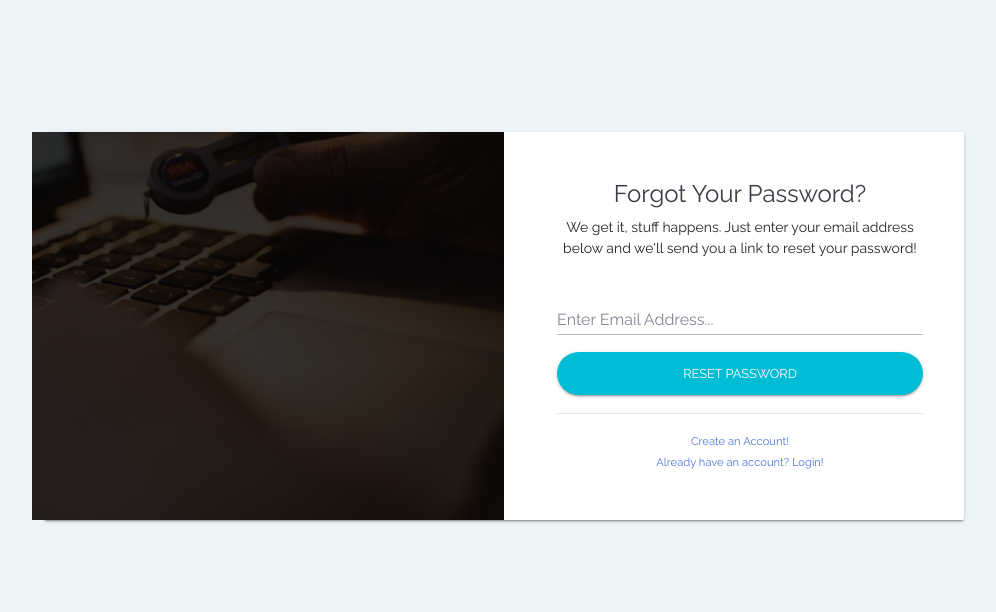
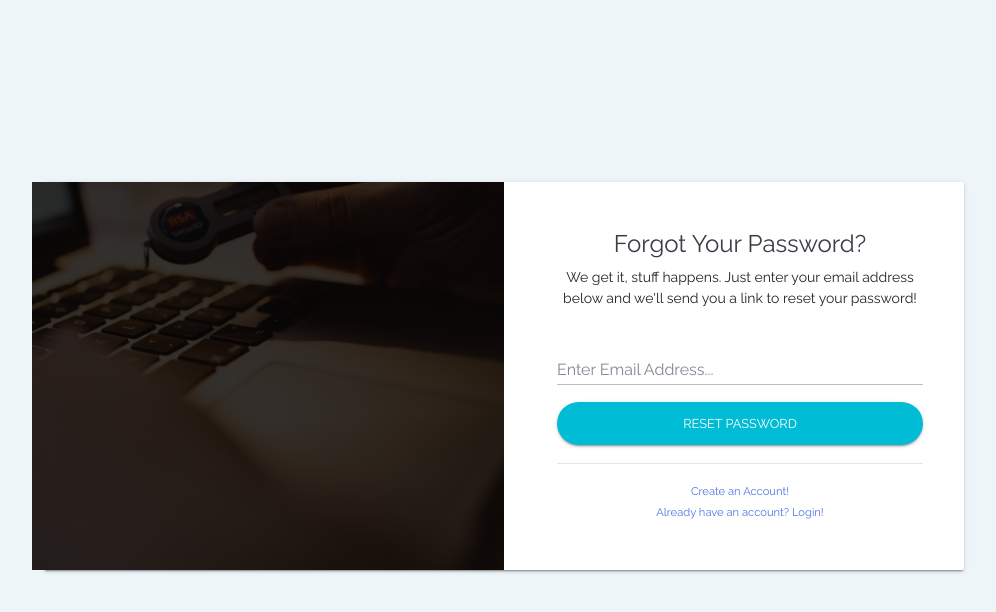
Before and after one commit to a7medsamirf/Medala-Admin, a plain HTML site: page forgot-password.html in a window 1280 px wide. Shown: the whole page, without its empty margins (136-1132 px from the left). Drawn offline with Linux system fonts and the light colour scheme.

Commit message:
Update forgot-password.html

```diff
--- a/forgot-password.html
+++ b/forgot-password.html
@@ -40,7 +40,7 @@
     <div class="container">
       <div class="row justify-content-center">
         <div class="col-xl-10 col-lg-12 col-md-9">
-          <div class="card mt-5" style="transform: translate(0px, 100px);">
+          <div class="card mt-5" style="transform: translate(0px, 150px);">
             <div class="card-body p-0">
               <div class="row">
                 <div class="col-lg-6 d-none d-lg-block bg-password-image">
```
